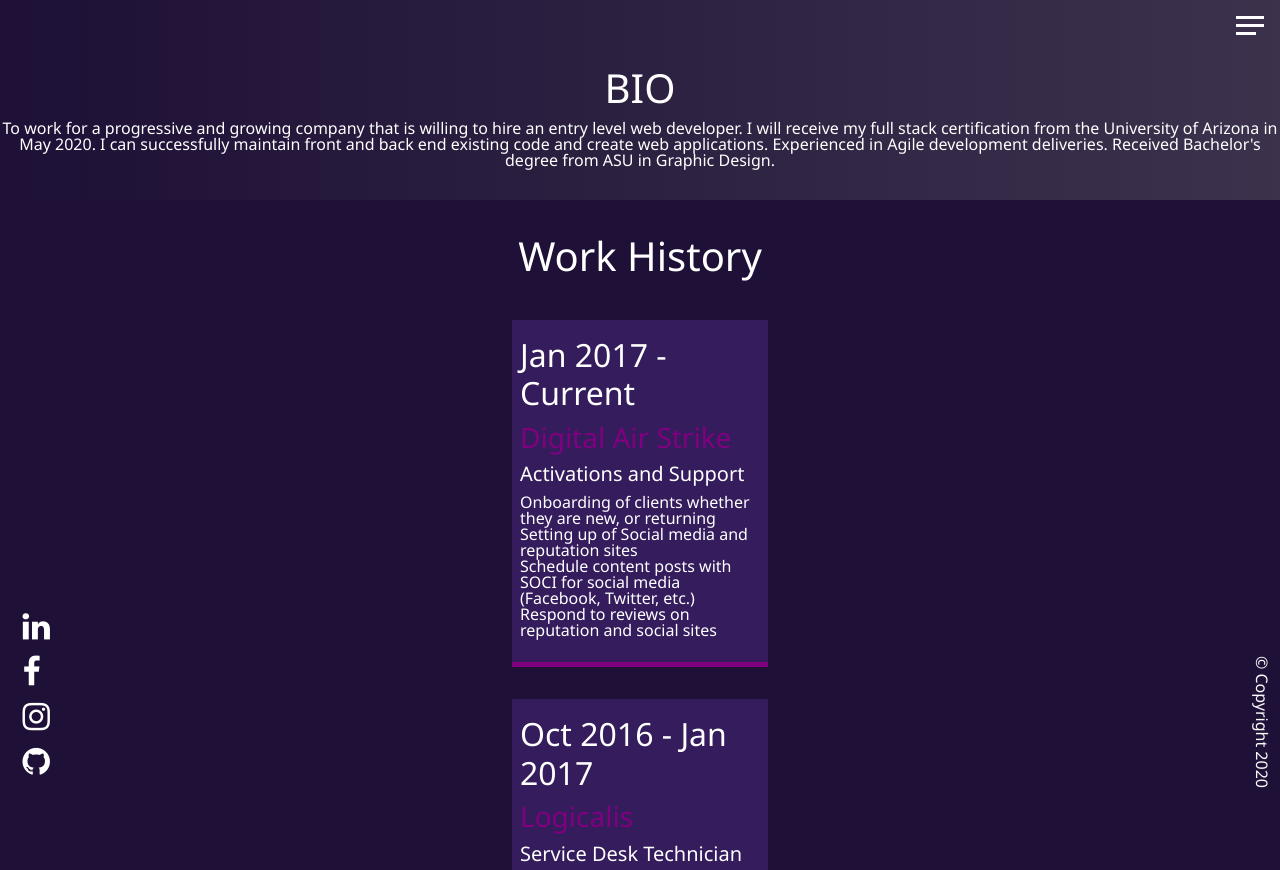
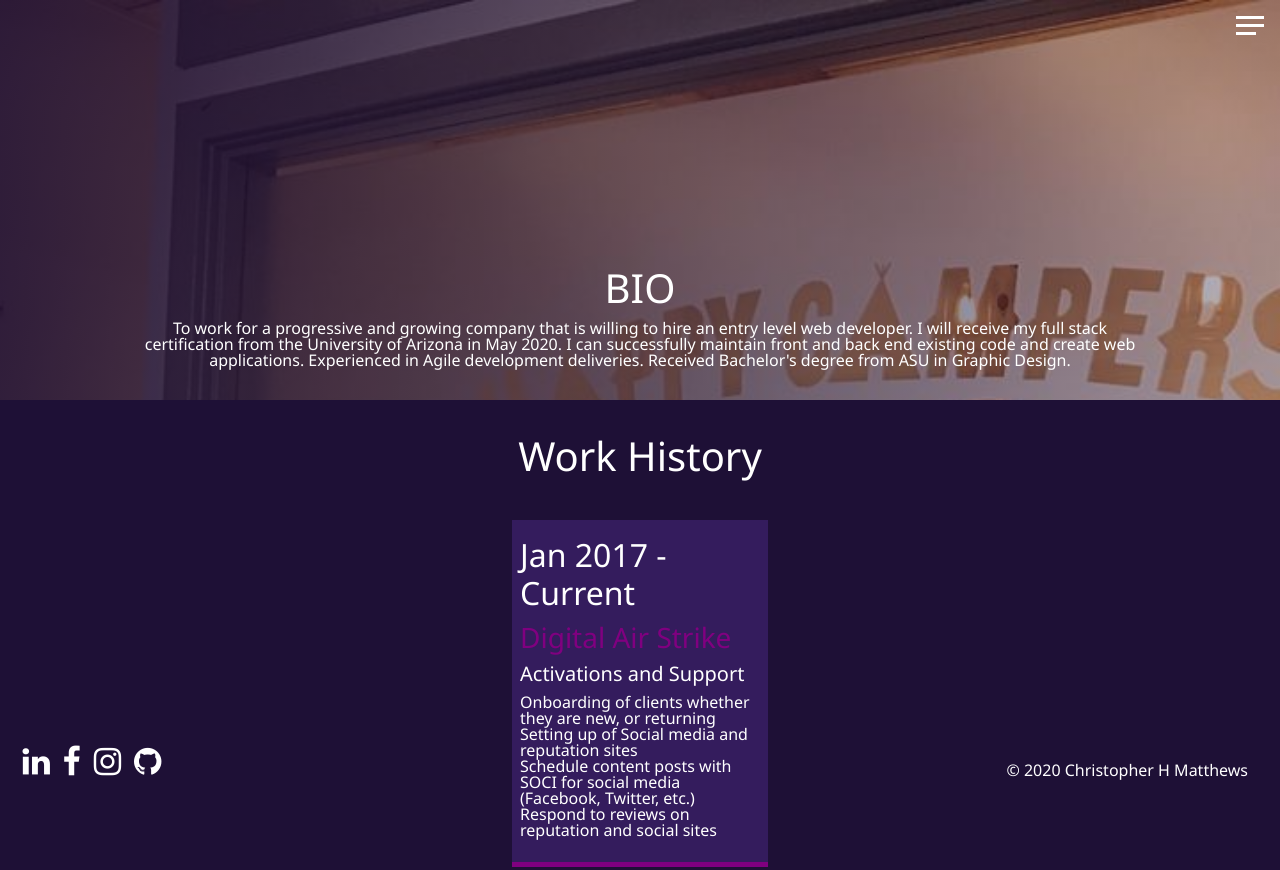
Before and after one commit to sirhunty/sirhunty.github.io, a website: page public/css/html/about.html in a window 1280 px wide. Shown: the top 870 px of the page. Drawn offline with nearby package versions, Linux system fonts and the light colour scheme.

Commit message:
fixed image file path and added an image on the about me page

```diff
--- a/public/css/html/about.html
+++ b/public/css/html/about.html
@@ -63,12 +63,16 @@
 
     <main>
         <section class="about">
-            <div class="about__bio">
-                <h1>BIO</h1>
-                <p>To work for a progressive and growing company that is willing to hire an entry level web developer. I
-                    will receive my full stack certification from the University of Arizona in May 2020. I can
-                    successfully maintain front and back end existing code and create web applications. Experienced in
-                    Agile development deliveries. Received Bachelor's degree from ASU in Graphic Design.</p>
+            <div class="about__bio-image">
+                <div class="about__bio">
+                    <h1>BIO</h1>
+                    <p>To work for a progressive and growing company that is willing to hire an entry level web
+                        developer. I
+                        will receive my full stack certification from the University of Arizona in May 2020. I can
+                        successfully maintain front and back end existing code and create web applications. Experienced
+                        in
+                        Agile development deliveries. Received Bachelor's degree from ASU in Graphic Design.</p>
+                </div>
             </div>
 
 
@@ -213,7 +217,7 @@
                 </a>
             </div>
 
-            <footer>&copy; Copyright 2020</footer>
+            <footer>&copy; 2020 Christopher H Matthews</footer>
         </section>
     </main>
 
--- a/scss/_about.scss
+++ b/scss/_about.scss
@@ -1,26 +1,34 @@
 .about {
     padding-bottom: 5rem;
 
-    &__bio {
-        height: 25vh;
+    &__bio-image {
+        height: 50vh;
         width: 100%;
-        text-align: center;
         background:
           linear-gradient(
             to right,
             rgba($primary-color, 0.9),
-        rgba($secondary-color, 0.3)
-    );
+            rgba($primary-color, 0.3)
+          ),
+          url('/Images/a-logo-i-made.jpg') center top;
         background-size: cover;
         display: flex;
         flex-direction: column;
         align-items: center;
         justify-content: flex-end;
+
+        p {
+          margin-bottom: 2rem;
+        }
       }
 
-  p {
-      margin-block-end: 2rem;
+      &__bio {
+        width: 80%;
+        text-align: center;
 
+        .text-secondary {
+          padding-bottom: 1rem;
+        }
       }
 
 
@@ -90,14 +98,14 @@
 
     .social-icons {
         display: flex;
-        flex-direction: column;
+        flex-direction: row;
     }
 
-    footer {
-        transform:
-            rotate(90deg)
-            translate(-3rem, -5rem);
-    }
+    // footer {
+    //     transform:
+    //         rotate(90deg)
+    //         translate(-3rem, -5rem);
+    // }
 
 
 }
--- a/scss/_projects.scss
+++ b/scss/_projects.scss
@@ -55,14 +55,14 @@
 
     .social-icons {
         display: flex;
-        flex-direction: column;
+        flex-direction: row;
     }
 
-    footer {
-        transform:
-            rotate(90deg)
-            translate(-3rem, -5rem);
-    }
+    // footer {
+    //     transform:
+    //         rotate(90deg)
+    //         translate(-3rem, -5rem);
+    // }
 
 
 
--- a/scss/main.scss
+++ b/scss/main.scss
@@ -41,6 +41,7 @@
 
     .social-icons {
         position: fixed;
+        display: flex;
         bottom: 1rem;
         left: 1rem;
 
```
Also changed, not shown: index.html (+1 -1 lines), public/css/html/projects.html (+10 -7 lines), Images/Password-Generator_Screenshot.png (renamed from public/css/Images/Password-Generator_Screenshot.png), Images/Trail-Finder_Screenshot.png (renamed from public/css/Images/Trail-Finder_Screenshot.png), Images/Weather-Dashboard-App_Screenshot.png (renamed from public/css/Images/Weather-Dashboard-App_Screenshot.png), Images/Work-Day-Scheduler_Screenshot.png (renamed from public/css/Images/Work-Day-Scheduler_Screenshot.png), Images/a-logo-i-made.jpg (renamed from public/css/Images/a-logo-i-made.jpg), Images/me2.jpg (renamed from public/css/Images/me2.jpg), Images/pokemood-screenshot.png (renamed from public/css/Images/pokemood-screenshot.png), public/css/main.css, 1 other file. Lines whose indentation alone changed are shown as unchanged.
